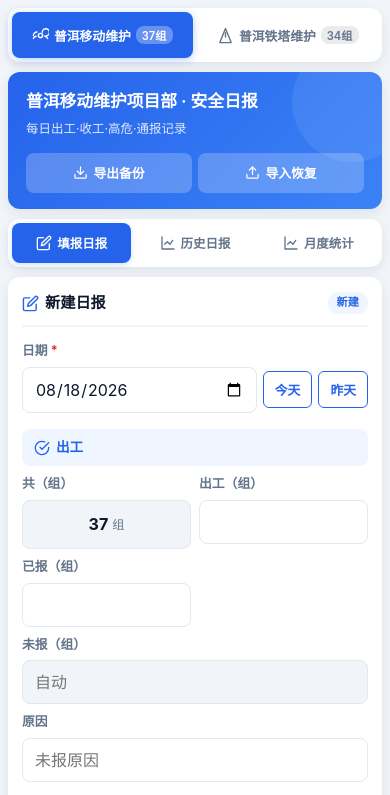
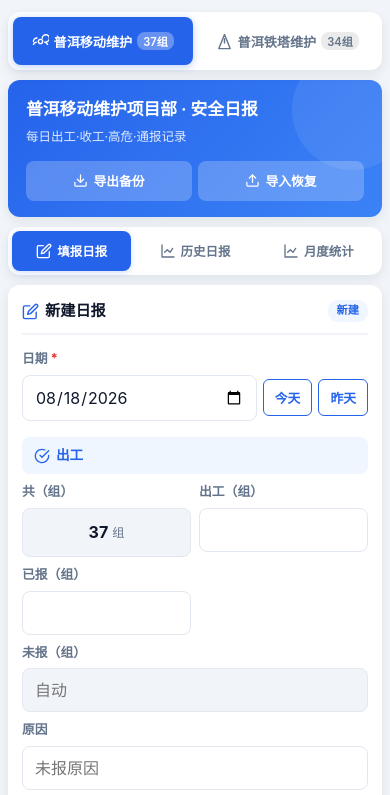
Before and after one commit to baihuaitea-beep/safety-report, a plain HTML site: page index.html in a window 390 px wide. Shown: the top 795 px of the page. Drawn offline with Linux system fonts and the light colour scheme.

Commit message:
优化项目切换按钮：增大触控区、处理刘海屏、加sticky

```diff
--- a/index.html
+++ b/index.html
@@ -31,12 +31,12 @@
 *{box-sizing:border-box;margin:0;padding:0;-webkit-tap-highlight-color:transparent}
 html,body{font-size:16px}
 svg{width:18px;height:18px;flex-shrink:0;fill:none;stroke:currentColor;stroke-width:2;stroke-linecap:round;stroke-linejoin:round}
-body{font-family:-apple-system,BlinkMacSystemFont,"Segoe UI",Roboto,"PingFang SC","Microsoft YaHei",sans-serif;background:var(--bg);color:var(--text);line-height:1.6;min-height:100vh;-webkit-font-smoothing:antialiased;padding-bottom:env(safe-area-inset-bottom)}
-.app{max-width:840px;margin:0 auto;padding:10px 10px 30px}
+body{font-family:-apple-system,BlinkMacSystemFont,"Segoe UI",Roboto,"PingFang SC","Microsoft YaHei",sans-serif;background:var(--bg);color:var(--text);line-height:1.6;min-height:100vh;-webkit-font-smoothing:antialiased;padding-top:env(safe-area-inset-top);padding-bottom:env(safe-area-inset-bottom)}
+.app{max-width:840px;margin:0 auto;padding:14px 10px 30px}
 
 /* 项目切换 */
-.proj{display:flex;gap:5px;background:var(--card);border-radius:var(--r);padding:4px;box-shadow:var(--sh2);margin-bottom:10px}
-.proj-tab{flex:1;border:none;background:transparent;padding:13px 6px;font-size:.86rem;font-weight:600;color:var(--text2);border-radius:var(--r2);cursor:pointer;font-family:inherit;display:flex;align-items:center;justify-content:center;gap:5px;min-height:46px;transition:all .2s}
+.proj{display:flex;gap:5px;background:var(--card);border-radius:var(--r);padding:5px;box-shadow:var(--sh2);margin-bottom:10px;position:sticky;top:env(safe-area-inset-top);z-index:50}
+.proj-tab{flex:1;border:none;background:transparent;padding:15px 6px;font-size:.88rem;font-weight:600;color:var(--text2);border-radius:var(--r2);cursor:pointer;font-family:inherit;display:flex;align-items:center;justify-content:center;gap:5px;min-height:52px;transition:all .2s}
 .proj-tab svg{width:17px;height:17px}
 .proj-tab.on.m{background:var(--primary);color:#fff;box-shadow:0 2px 8px rgba(37,99,235,.3)}
 .proj-tab.on.t{background:var(--tower);color:#fff;box-shadow:0 2px 8px rgba(234,88,12,.3)}
@@ -234,7 +234,7 @@ body{font-family:-apple-system,BlinkMacSystemFont,"Segoe UI",Roboto,"PingFang SC
 
 /* 移动端 */
 @media(max-width:600px){
-  .app{padding:8px 8px 24px}
+  .app{padding:12px 8px 24px}
   .head{padding:16px 18px}
   .head h1{font-size:1.05rem}
   .card{padding:14px}
@@ -243,7 +243,7 @@ body{font-family:-apple-system,BlinkMacSystemFont,"Segoe UI",Roboto,"PingFang SC
   .si .n{font-size:1.05rem}
   .si .l{font-size:.62rem}
   .tab{font-size:.78rem;padding:11px 4px}
-  .proj-tab{font-size:.8rem;padding:11px 4px}
+  .proj-tab{font-size:.82rem;padding:13px 4px;min-height:48px}
   .btn{padding:8px 11px;font-size:.8rem}
   .head-btns .btn{flex:1;min-width:0;justify-content:center}
   .modal{padding:18px;margin:8px}
```
